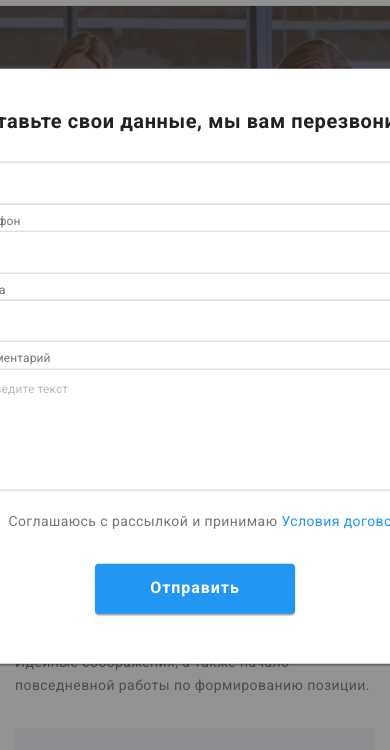
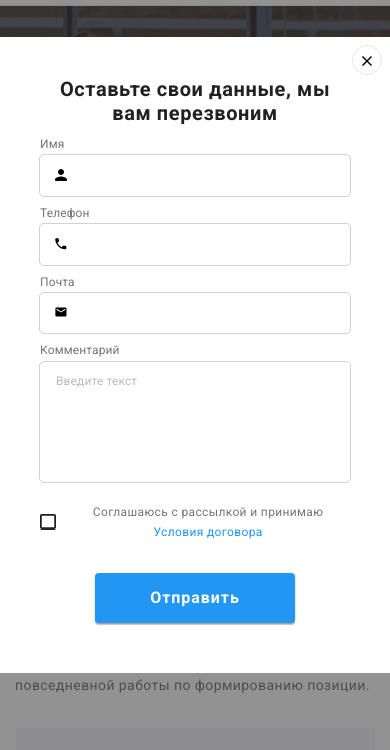
Before and after one commit to LeonidLukin/goit-markup-hw-08, a plain HTML site: page index.html in a window 390 px wide. Both pictures are taken after a click on the button "Заказать услугу". Shown: the part 56-806 px from the top of the page. Drawn offline with nearby package versions, Linux system fonts and the light colour scheme.

Commit message:
адаптив модального окна

```diff
--- a/js/modal.js
+++ b/js/modal.js
@@ -11,6 +11,7 @@
 
 
     function toggleModal() {
+        document.body.classList.toggle("modal-open")
         refs.modal.classList.toggle("is-hidden");
     }
 
--- a/sass/components/form/_backdrop.scss
+++ b/sass/components/form/_backdrop.scss
@@ -8,7 +8,12 @@
     height: 100%;
     background-color: rgba(39, 39, 39, 0.5);
 
+    overflow-y: scroll;
+
     transition: opacity $timing-function;
+    @media screen and (max-width: 1199px) {
+        padding: 93px 15px;
+    }
 }
 
 .backdrop.is-hidden {
--- a/sass/components/form/_checkbox.scss
+++ b/sass/components/form/_checkbox.scss
@@ -40,6 +40,11 @@
         font-size: 14px;
         line-height: 1.71;
         letter-spacing: 0.03em;
+
+        @media screen and (max-width: 767px) {
+            font-size: 12px;
+            margin: 0 0 0 7px;
+        }
     }
 
     .agreement:hover {
--- a/sass/components/form/_form.scss
+++ b/sass/components/form/_form.scss
@@ -1,23 +1,35 @@
 .form {
+    background-color: #fff;
     display: flex;
     flex-direction: column;
-    margin: 0 auto;
-    width: 528px;
+    text-align: left;
     padding: 40px;
+    position: absolute;
 
-    // position: relative;
-    position: absolute;
+    @media screen and (max-width: 767px) {
+        max-width: 450px;
+    }
+    @media screen and (min-width: $tablet) {
+        // margin: 0 auto;
+        // max-width: 528px;
+
         top: 50%;
         left: 50%;
         transform: translate(-50%, -50%);
 
-    text-align: left;
 
-    background-color: #fff;
         box-shadow: 0px 1px 3px rgba(0, 0, 0, 0.12), 0px 1px 1px rgba(0, 0, 0, 0.14),
             0px 2px 1px rgba(0, 0, 0, 0.2);
         border-radius: 4px;
         color: $black-color;
+
+    }
+
+
+    // @media screen and (max-width: 767px) {
+    //     position: absolute;
+    //     top: 50%;
+    // }
 
     &__descr {
         margin: 0 0 12px 0;
@@ -27,6 +39,10 @@
         line-height: 1.2;
         letter-spacing: 0.03em;
         color: $text-color;
+
+        @media screen and (max-width: 1199px) {
+            text-align: center;
+        }
     }
 
     &__field {
--- a/sass/utils/_global.scss
+++ b/sass/utils/_global.scss
@@ -19,6 +19,10 @@ a {
 body {
   font-family: "Roboto", "sans-serif";
   color: $text-color;
+}
+
+body.modal-open {
+  overflow: hidden;
 }
 
 ul {
```
Also changed, not shown: css/main.css, css/main.min.css, 2 other files. Lines whose indentation alone changed are shown as unchanged.
